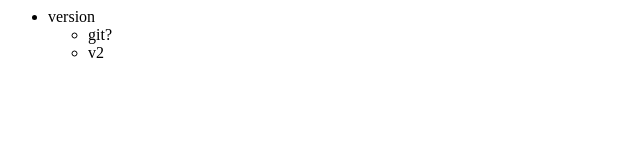
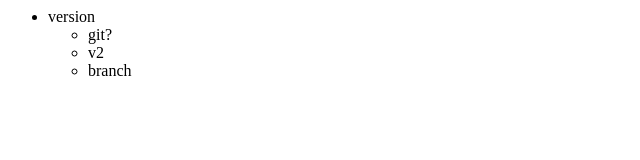
Before and after one commit to yjs620/testRepo, a website: page index2.html in a window 1280 px wide. Shown: the full height of the page, 0-640 px from the left. Drawn offline with Linux system fonts and the light colour scheme.

Commit message:
branch추가

```diff
--- a/index2.html
+++ b/index2.html
@@ -6,6 +6,7 @@
 <ul>
 <li>git?</li>
 <li>v2</li>
+<li>branch</li>
 <ul>
 </ul>
 <table>
```
